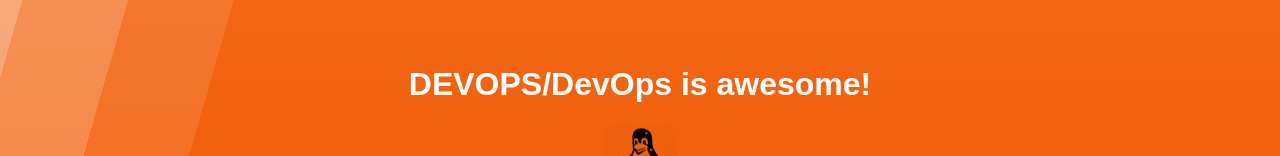
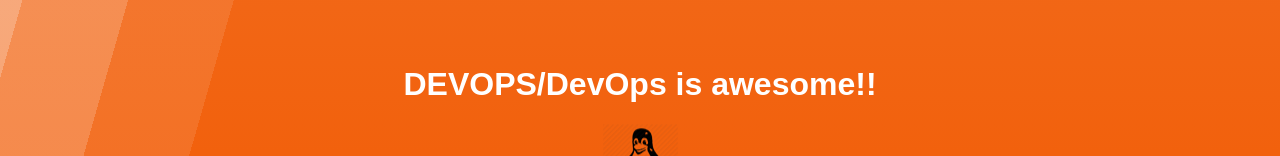
Before and after one commit to git-pesche/autobuilds, a plain HTML site: page index.html in a window 1280 px wide. Shown: the part 448-604 px from the top of the page. Drawn offline with Linux system fonts and the light colour scheme.

Commit message:
Update index.html
dummy text change to start build

```diff
--- a/index.html
+++ b/index.html
@@ -30,7 +30,7 @@
                <img src=https://www.docker.com/sites/all/themes/docker/assets/images/brand-full.svg width=20%></img>
 
                <div class="inner">
-                    <center><h1>DEVOPS/DevOps is awesome!</h1></center>
+                    <center><h1>DEVOPS/DevOps is awesome!!</h1></center>
 
                     <center><img src="./linux.png"></img><P>
 
```
